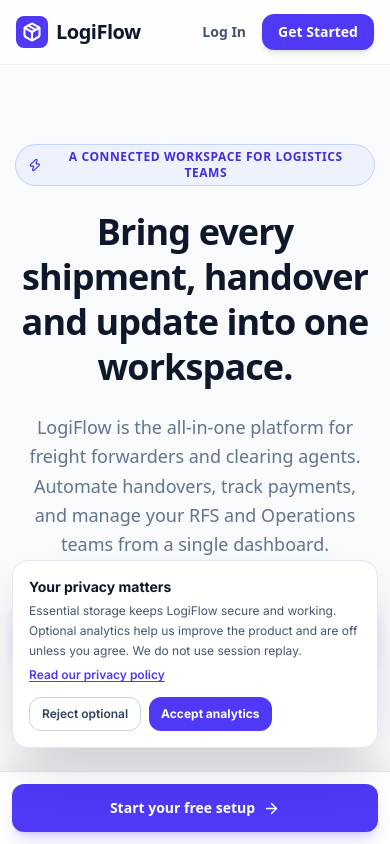
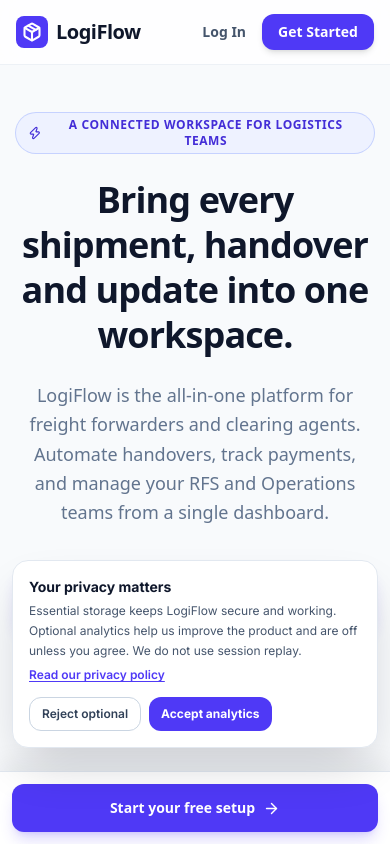
Before and after one commit to Olamide1255/logistics-portal, a Next.js app: page / in a window 390 px wide. Shown: the top 844 px of the page. Built offline with nearby package versions, Linux system fonts and the light colour scheme; no server answers.

Commit message:
Keep the primary signup action visible earlier on mobile screens

```diff
--- a/app/page.tsx
+++ b/app/page.tsx
@@ -34,7 +34,7 @@ export default function LandingPage() {
       </nav>
 
       {/* Hero Section */}
-      <section className="pt-20 pb-24 px-4 text-center max-w-4xl mx-auto">
+      <section className="pt-12 pb-20 px-4 text-center max-w-4xl mx-auto sm:pt-20 sm:pb-24">
         <div className="inline-flex items-center gap-2 bg-indigo-50 text-indigo-700 px-3 py-1 rounded-full text-xs font-bold uppercase tracking-wider mb-6 ring-1 ring-indigo-200">
           <Zap size={14} /> A connected workspace for logistics teams
         </div>
```
